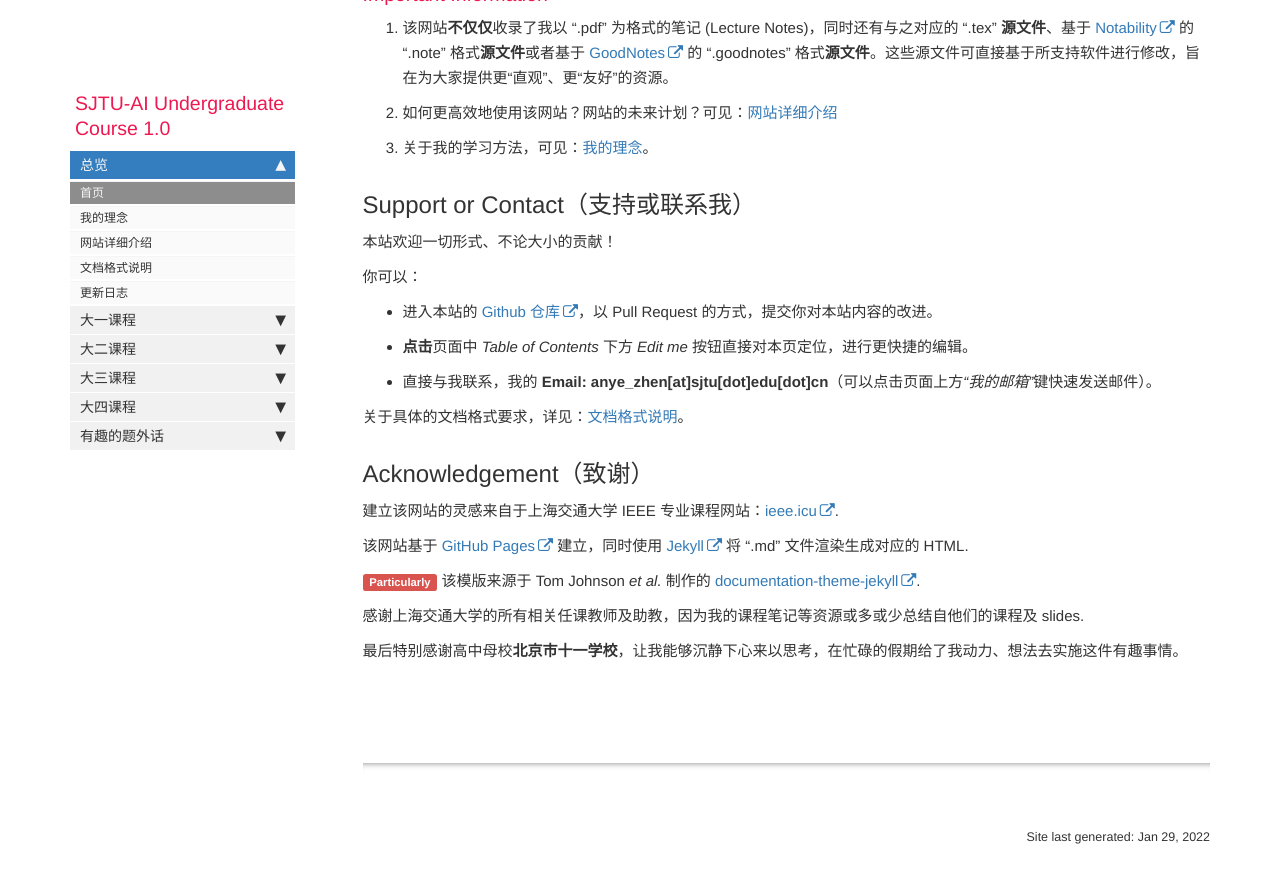
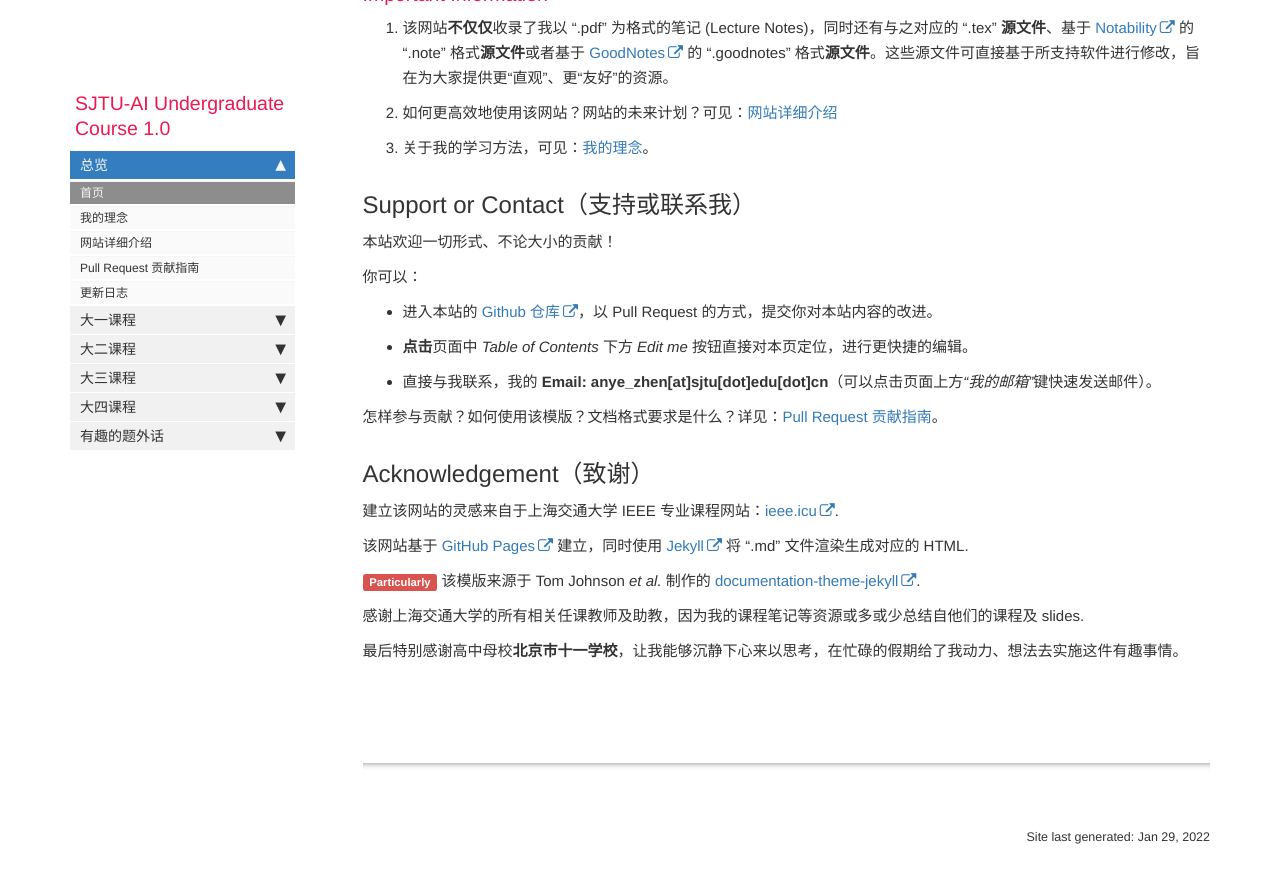
Before and after one commit to aisjtu/aisjtu.github.io, a Jekyll site: the page built from docs/index.md, in a window 1280 px wide and 900 px high, scrolled down 944 px. Shown: the top 883 px of the window. Built offline with Jekyll 4.4.1, drawn with Linux system fonts in a browser that asks for light colours; comment, search, counter and statistics services are not loaded.

Commit message:
Update Pull Request

```diff
--- a/docs/_data/sidebars/mydoc_sidebar.yml
+++ b/docs/_data/sidebars/mydoc_sidebar.yml
@@ -36,7 +36,7 @@ entries:
       url: /mydoc_details.html
       output: web, pdf
 
-    - title: 文档格式说明
+    - title: Pull Request 贡献指南
       url: /mydoc_format_req.html
       output: web, pdf
 
--- a/docs/index.md
+++ b/docs/index.md
@@ -43,7 +43,7 @@ permalink: index.html
 - **点击**页面中 *Table of Contents* 下方 *Edit me* 按钮直接对本页定位，进行更快捷的编辑。
 - 直接与我联系，我的 **Email: anye_zhen[at]sjtu[dot]edu[dot]cn**（可以点击页面上方*“我的邮箱”*键快速发送邮件）。
 
-关于具体的文档格式要求，详见：[文档格式说明](mydoc_format_req.html)。
+怎样参与贡献？如何使用该模版？文档格式要求是什么？详见：[Pull Request 贡献指南](mydoc_format_req.html)。
 
 
 
```
